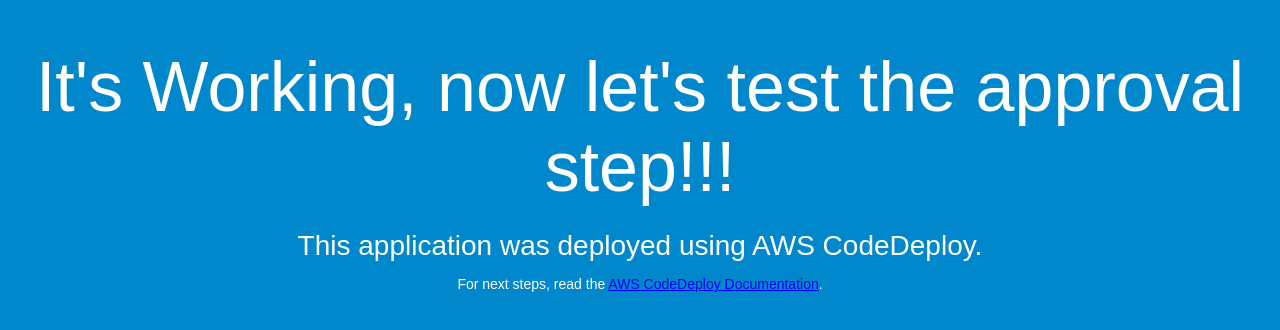
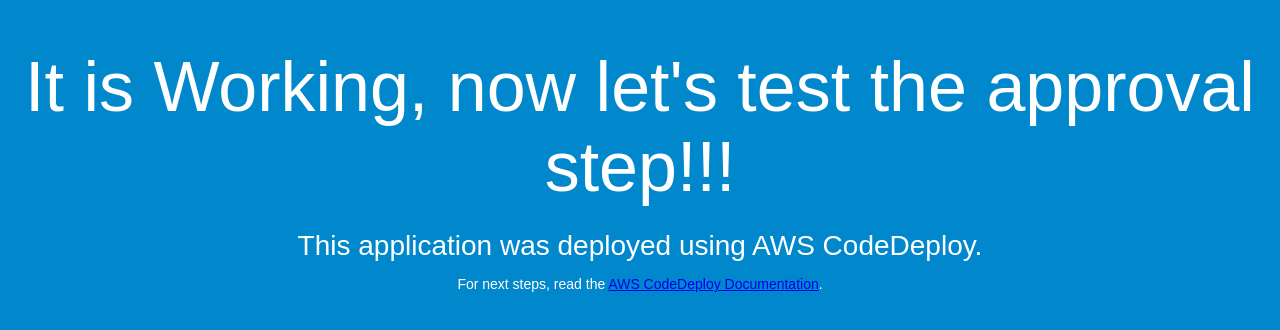
Before and after one commit to gregonometry/codedeploytest, a plain HTML site: page index.html in a window 1280 px wide. Drawn offline with Linux system fonts and the light colour scheme.

Commit message:
Trying again

```diff
--- a/index.html
+++ b/index.html
@@ -26,7 +26,7 @@
 </head>
 <body>
   <div align="center">
-    <h1>It's Working, now let's test the approval step!!!</h1>
+    <h1>It is Working, now let's test the approval step!!!</h1>
     <h2>This application was deployed using AWS CodeDeploy.</h2>
     <p>For next steps, read the <a href="http://aws.amazon.com/documentation/codedeploy">AWS CodeDeploy Documentation</a>.</p>
   </div>
```
